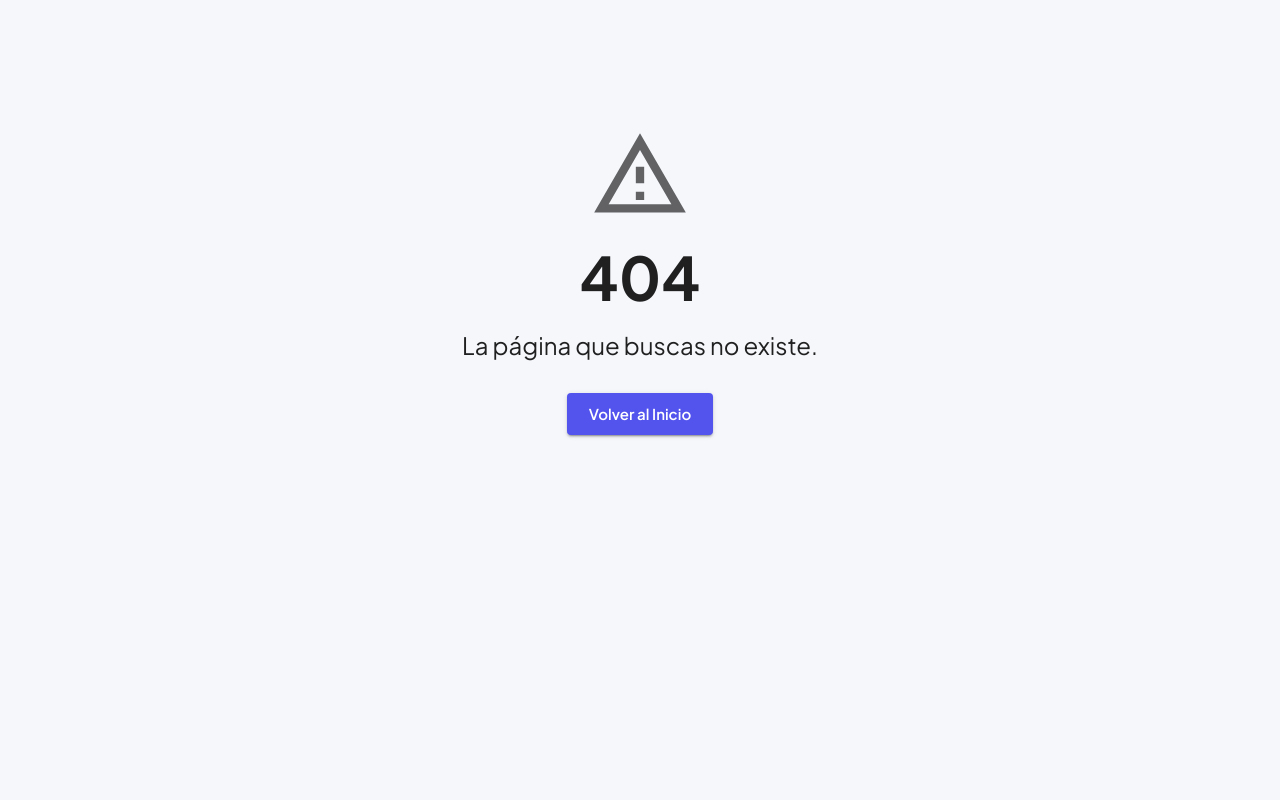
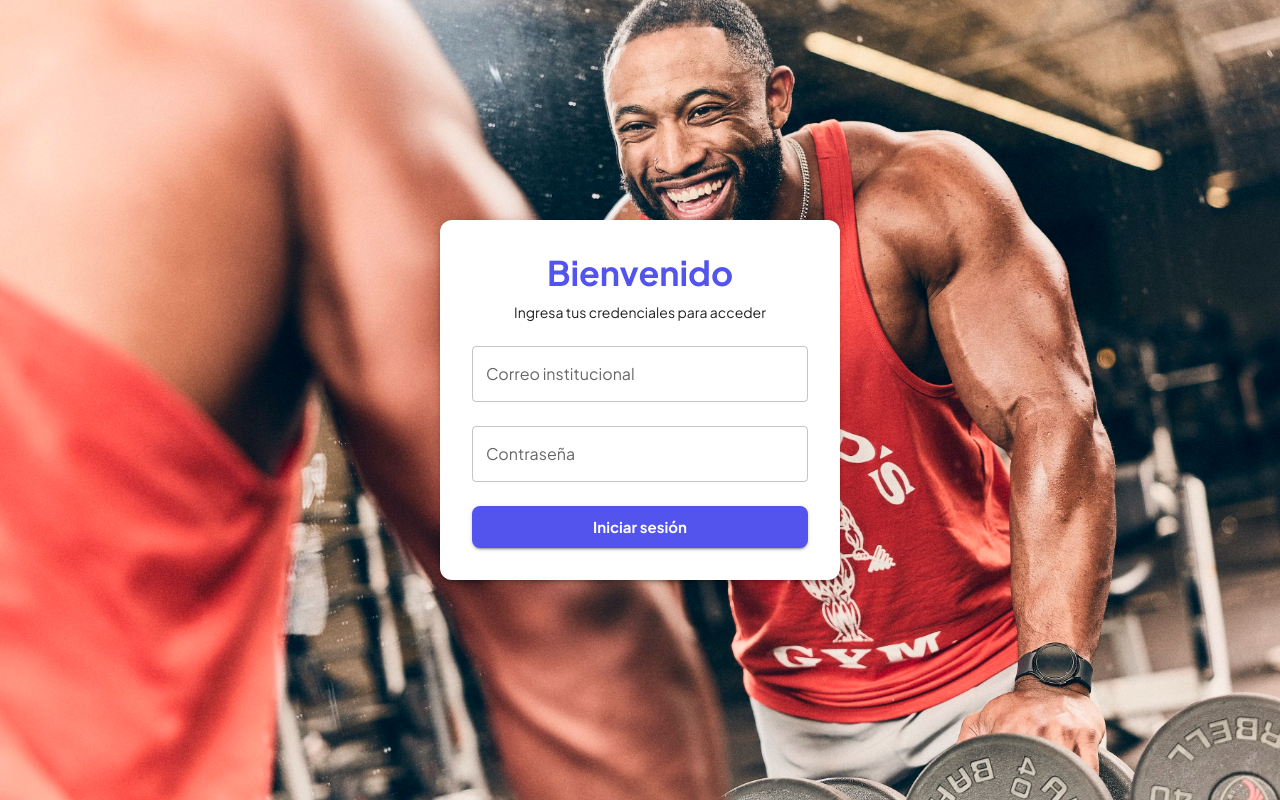
Before and after one commit to DavidRamirez206/tu-bienestar, a React (Vite) app in the folder frontend/: page /login in a window 1280 px wide. Before the commit this address had no page. Built offline with nearby package versions, Linux system fonts and the light colour scheme; no server answers.

Commit message:
feat(frontend): add login screen
Refs: GMB-10

```diff
--- a/frontend/src/router/Router.tsx
+++ b/frontend/src/router/Router.tsx
@@ -1,4 +1,5 @@
 import { createBrowserRouter } from "react-router";
+import LoginScreen from "../screens/auth/LoginScreen";
 import ProtectedRoute from "../components/wrapper/ProtectedRoute";
 import MainLayout from "../screens/auth/MainLayout";
 import HomeScreen from "../screens/auth/HomeScreen";
@@ -8,6 +9,10 @@ import UnauthorizedScreen from "../screens/common/UnauthorizedScreen";
 // Cada historia agrega aqui sus rutas.
 const router = createBrowserRouter(
   [
+    {
+      path: "/login",
+      element: <LoginScreen />,
+    },
     {
       path: "/unauthorized",
       element: <UnauthorizedScreen />,
--- /dev/null
+++ b/frontend/src/screens/auth/LoginScreen.tsx
@@ -0,0 +1,136 @@
+import Stack from '@mui/material/Stack';
+import Button from '@mui/material/Button';
+import Typography from '@mui/material/Typography';
+import TextField from '@mui/material/TextField';
+import Box from '@mui/material/Box';
+import Paper from '@mui/material/Paper';
+import { login as loginService } from '../../services/AuthService';
+import { useNavigate } from "react-router-dom";
+import useAuth from '../../hooks/useAuth';
+import { useState } from 'react';
+import Snackbar from "@mui/material/Snackbar";
+import Alert from "@mui/material/Alert";
+import backgroundlogin from "../../assets/backgroundlogin.jpg";
+
+const LoginScreen: React.FC = () => {
+    const navigate = useNavigate();
+    const { login } = useAuth();
+
+    const [username, setUsername] = useState<string>("");
+    const [password, setPassword] = useState<string>("");
+    const [error, setError] = useState<string | null>(null);
+
+    const handleLogin = async (event: React.FormEvent): Promise<void> => {
+        event.preventDefault();
+
+        const authRequest = {
+            username,
+            password,
+        };
+
+        const result = await loginService(authRequest);
+
+        if (result.error || !result.data) {
+            setError(
+                result.status === 401
+                    ? 'Usuario o contraseña incorrectos'
+                    : 'No fue posible iniciar sesión. Inténtalo de nuevo.'
+            );
+            return;
+        }
+
+        // The backend returns the token and user data
+        login(result.data.token, result.data.user);
+
+        navigate('/');
+    };
+
+    return (
+        // main container
+        <Box
+            sx={{
+                display: 'flex',
+                justifyContent: 'center',
+                alignItems: 'center',
+                minHeight: '100vh',
+                backgroundColor: '#f5f5f7',
+                backgroundImage: `url(${backgroundlogin})`,
+                backgroundSize: 'cover',
+                backgroundPosition: 'center',
+                backgroundRepeat: 'no-repeat',
+            }}
+        >
+            {/* Form card*/}
+            <Paper
+                elevation={3}
+                sx={{
+                    padding: 4,
+                    width: '100%',
+                    maxWidth: 400,
+                    borderRadius: 3
+                }}
+            >
+                <Stack spacing={3} direction="column" component="form" onSubmit={handleLogin}>
+                    <Box sx={{ textAlign: 'center', mb: 1 }}>
+                        <Typography variant='h4' component="h1" sx={{fontWeight:"bold"}} color="primary">
+                            Bienvenido
+                        </Typography>
+                        <Typography variant='body2' color="text.secondary" sx={{ mt: 1 }}>
+                            Ingresa tus credenciales para acceder
+                        </Typography>
+                    </Box>
+
+                    <TextField
+                        label='Correo institucional'
+                        type='email'
+                        autoComplete='username'
+                        variant='outlined'
+                        fullWidth
+                        value={username}
+                        onChange={(e) => setUsername(e.target.value)}
+                    />
+
+                    <TextField
+                        label='Contraseña'
+                        type='password'
+                        autoComplete='current-password'
+                        variant='outlined'
+                        fullWidth
+                        value={password}
+                        onChange={(e) => setPassword(e.target.value)}
+
+                    />
+
+                    <Button
+                        type="submit"
+                        variant="contained"
+                        size="large"
+                        fullWidth
+                        sx={{
+                            textTransform: 'none',
+                            fontWeight: 'bold',
+                            borderRadius: 2,
+                            py: 1
+                        }}
+                    >
+                        Iniciar sesión
+                    </Button>
+
+                    <Snackbar
+                        open={error !== null}
+                        autoHideDuration={4000}
+                        onClose={() => setError(null)}
+                    >
+                        <Alert severity="error" onClose={() => setError(null)}>
+                        {error}
+                        </Alert>
+                    </Snackbar>
+
+
+                </Stack>
+            </Paper>
+        </Box>
+    );
+};
+
+export default LoginScreen;
--- /dev/null
+++ b/frontend/src/services/AuthService.ts
@@ -0,0 +1,8 @@
+import axiosClient, { safeRequest } from '../lib/axios/axiosClient';
+import type { AuthRequest, AuthResponse } from '../types/api.types';
+
+export const login = async (request: AuthRequest) => {
+    return safeRequest<AuthResponse>(
+        axiosClient.post('/api/v1/auth/login', request)
+    );
+};
```
Also changed, not shown: frontend/src/assets/backgroundlogin.jpg (added).
